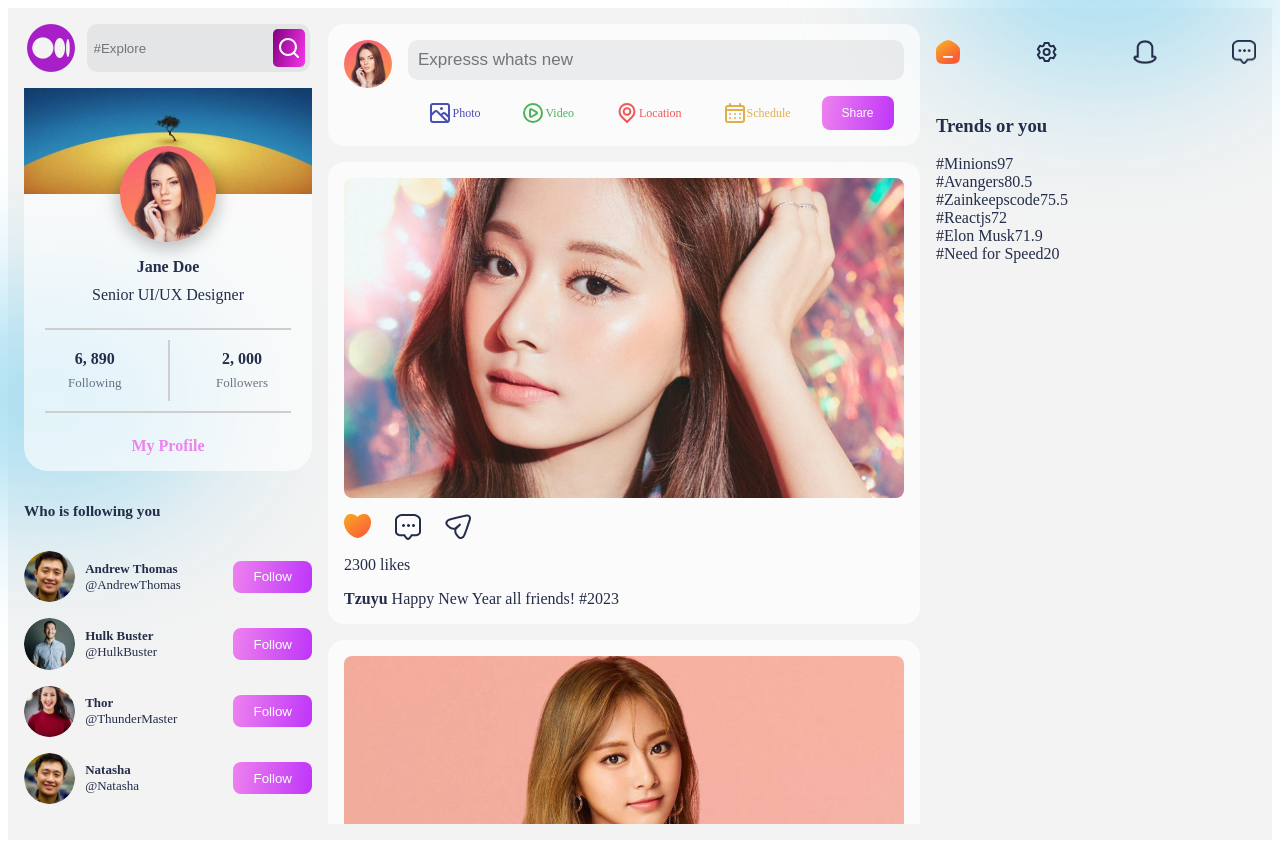
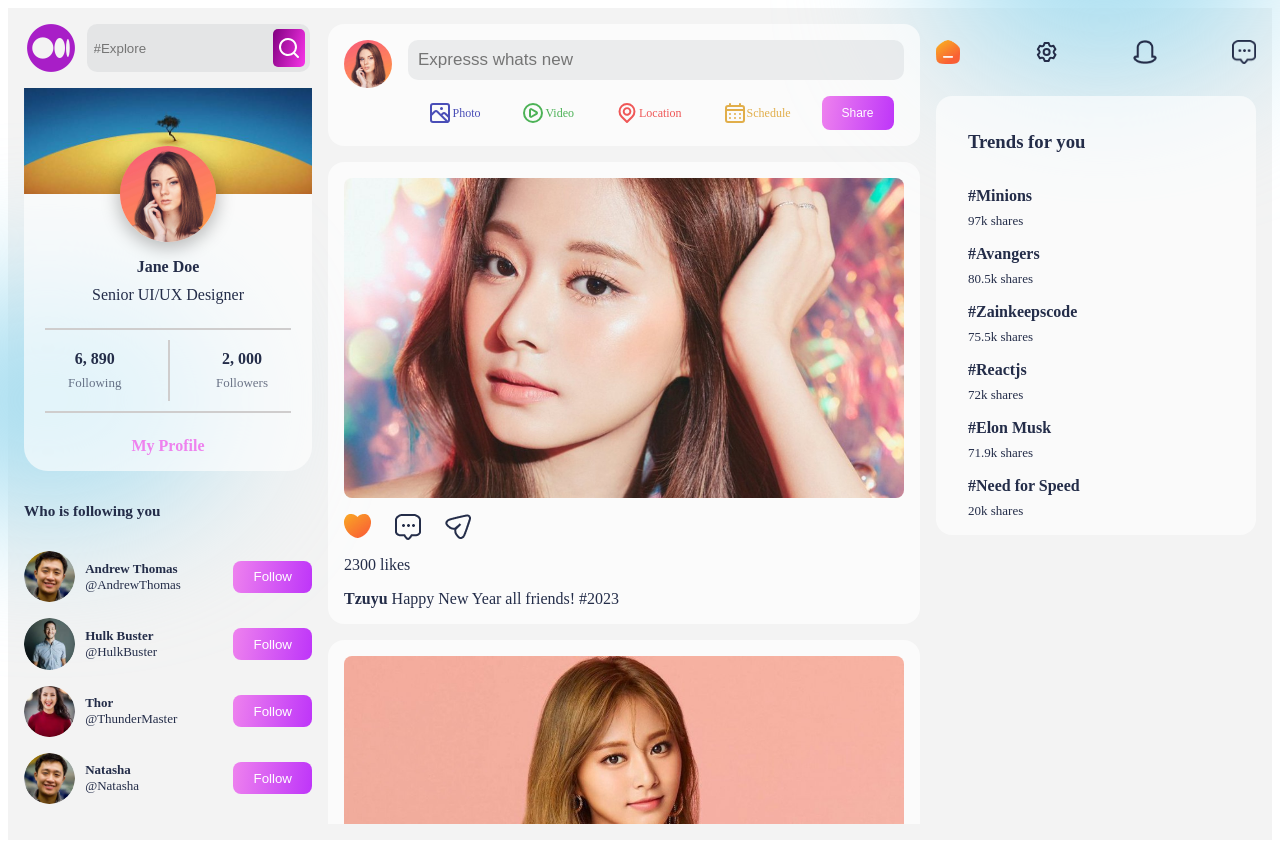
Before and after one commit to Elissa-DI/MERN_SocialMediaApp, a React (Create React App) app: page / in a window 1280 px wide. Built offline with nearby package versions, Linux system fonts and the light colour scheme.

Commit message:
new features

```diff
--- a/src/components/TrendCard/TrendCard.css
+++ b/src/components/TrendCard/TrendCard.css
@@ -0,0 +1,26 @@
+.TrendCard{
+    display: flex;
+    flex-direction: column;
+    gap: 1rem;
+    background-color: var(--cardColor);
+    padding: 1rem;
+    border-radius: 1rem;
+    padding-left: 2rem;
+}
+
+
+.trend{
+    display: flex;
+    flex-direction: column;
+    gap: 0.5rem;
+}
+
+
+.trend>span:nth-of-type(1)
+{
+    font-weight: bold;
+}
+.trend>span:nth-of-type(2)
+{
+    font-size: 13px;
+}
--- a/src/components/TrendCard/TrendCard.jsx
+++ b/src/components/TrendCard/TrendCard.jsx
@@ -6,14 +6,14 @@ import { TrendData } from '../../Data/TrendData'
 const TrendCard = () => {
   return (
     <div className="TrendCard">
-        <h3>Trends or you</h3>
+        <h3>Trends for you</h3>
 
         {
             TrendData.map((trend) => {
                 return(
                     <div className='trend'>
                         <span>#{trend.name}</span>
-                        <span>{trend.shares}</span>
+                        <span>{trend.shares}k shares</span>
                     </div>
                 )
             })
```
